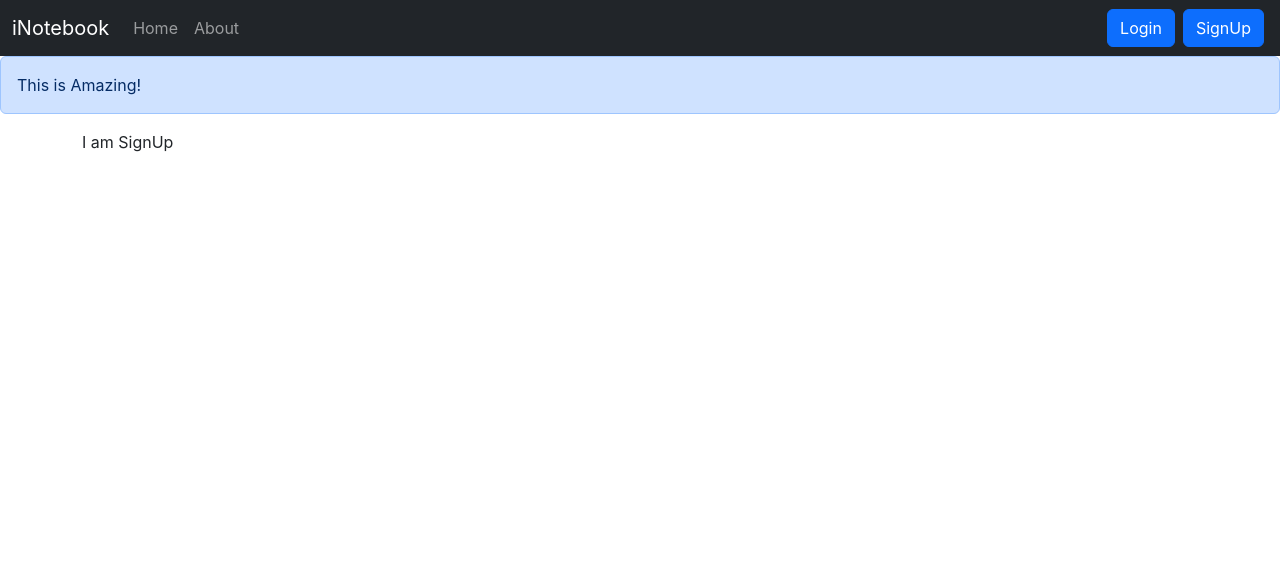
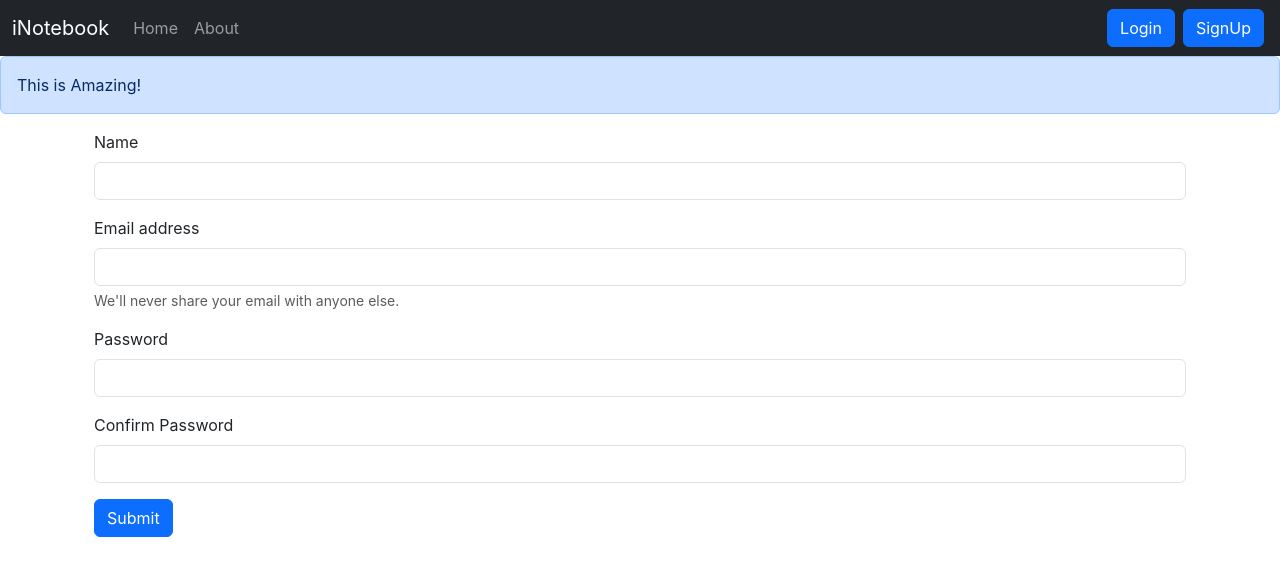
Before and after one commit to SidSM22/iNotebook, a React (Create React App) app: page /signup in a window 1280 px wide. Shown: the top 576 px of the page. Built offline with nearby package versions, Linux system fonts and the light colour scheme.

Commit message:
Created signup page

```diff
--- a/src/components/Signup.js
+++ b/src/components/Signup.js
@@ -1,8 +1,62 @@
-import React from 'react'
+import React, {useState} from 'react'
+import {useNavigate} from 'react-router-dom'
 
 const Signup = () => {
+    const [credentials, setCredentials] = useState({name:"",email:"", password:"", cpassword:""})
+    let navigate = useNavigate();
+    const handleSubmit=async (e)=>{
+        e.preventDefault();
+        const {name, email, password} = credentials;
+        const response = await fetch("http://localhost:5000/api/auth/createuser", {
+
+            method: 'POST',
+            headers: {
+              'Content-Type':'application/json',
+
+            },
+            body: JSON.stringify({name, email, password})
+          });
+          const json = await response.json();
+          console.log(json);
+          if(json.success){
+            // redirect and save the auth token
+            localStorage.setItem('token', json.authtoken)
+            navigate("/");
+          }else{
+            alert("Invalid Credentials")
+          }
+
+    }
+
+    const onChange = (e) =>{
+        //note jesa he waisa bhi rahe or jo bhi name change ho raha he vo uski value ke barabar ho jaye.
+        setCredentials({...credentials,[e.target.name]: e.target.value})
+    }
+
   return (
-    <div>I am SignUp</div>
+    <div className="container">
+        <form onSubmit={handleSubmit}>
+            <div className="mb-3">
+                <label htmlFor="name" className="form-label">Name</label>
+                <input type="text" className="form-control" id="name" name='name' onChange={onChange} aria-describedby="emailHelp"/>
+            </div>
+            <div className="mb-3">
+                <label htmlFor="email" className="form-label">Email address</label>
+                <input type="email" className="form-control" id="email" name='email' onChange={onChange} aria-describedby="emailHelp"/>
+                <div id="emailHelp" className="form-text">We'll never share your email with anyone else.</div>
+            </div>
+            <div className="mb-3">
+                <label htmlFor="password" className="form-label">Password</label>
+                <input type="password" className="form-control" id="password" name='password' onChange={onChange} minLength={5} required/>
+            </div>
+            <div className="mb-3">
+                <label htmlFor="cpassword" className="form-label">Confirm Password</label>
+                <input type="password" className="form-control" id="cpassword" name='cpassword' onChange={onChange} minLength={5} required/>
+            </div>
+
+            <button type="submit" className="btn btn-primary">Submit</button>
+        </form>
+    </div>
   )
 }
 
```
Also changed, not shown: 1 other file (tests, documents, lock files or other folders).
